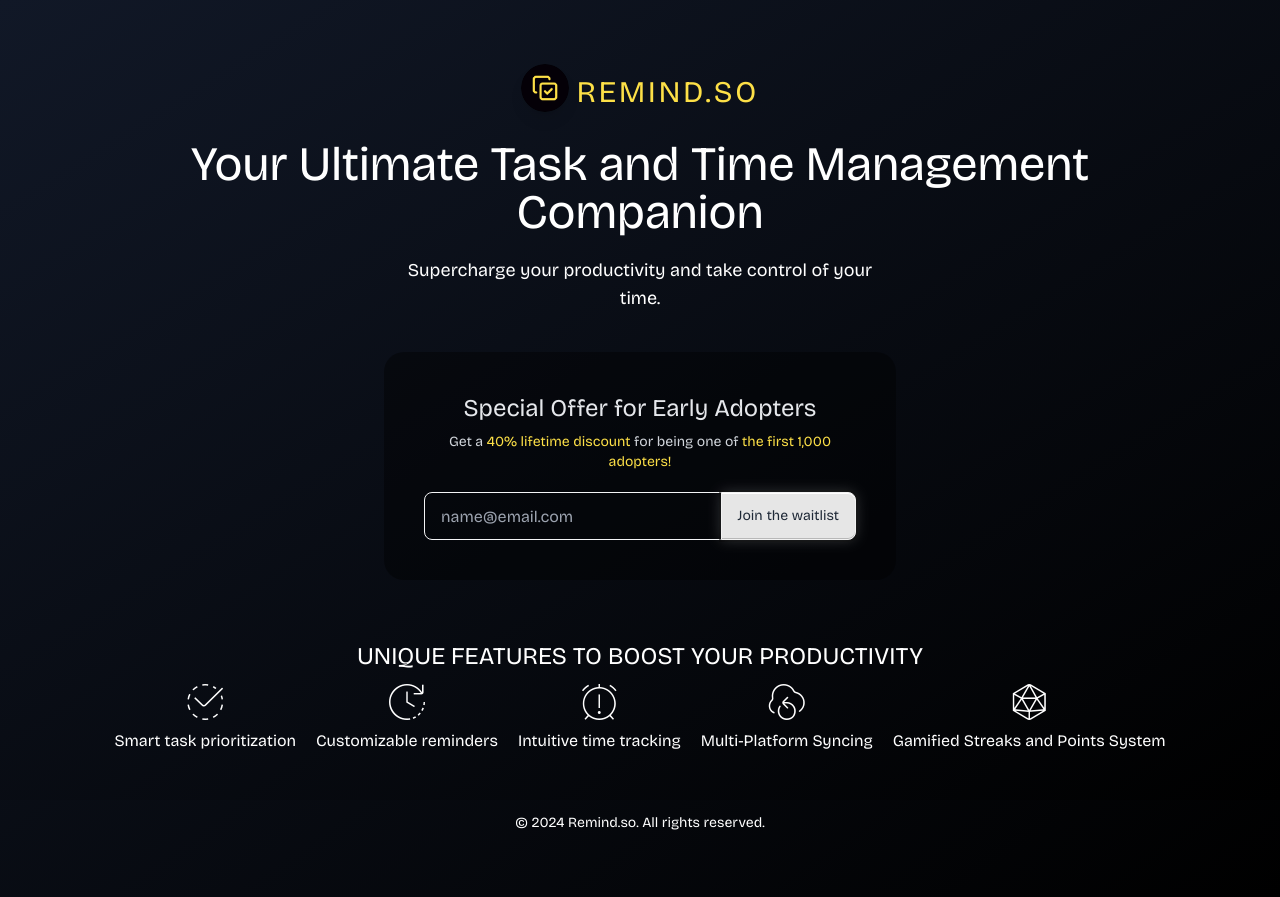
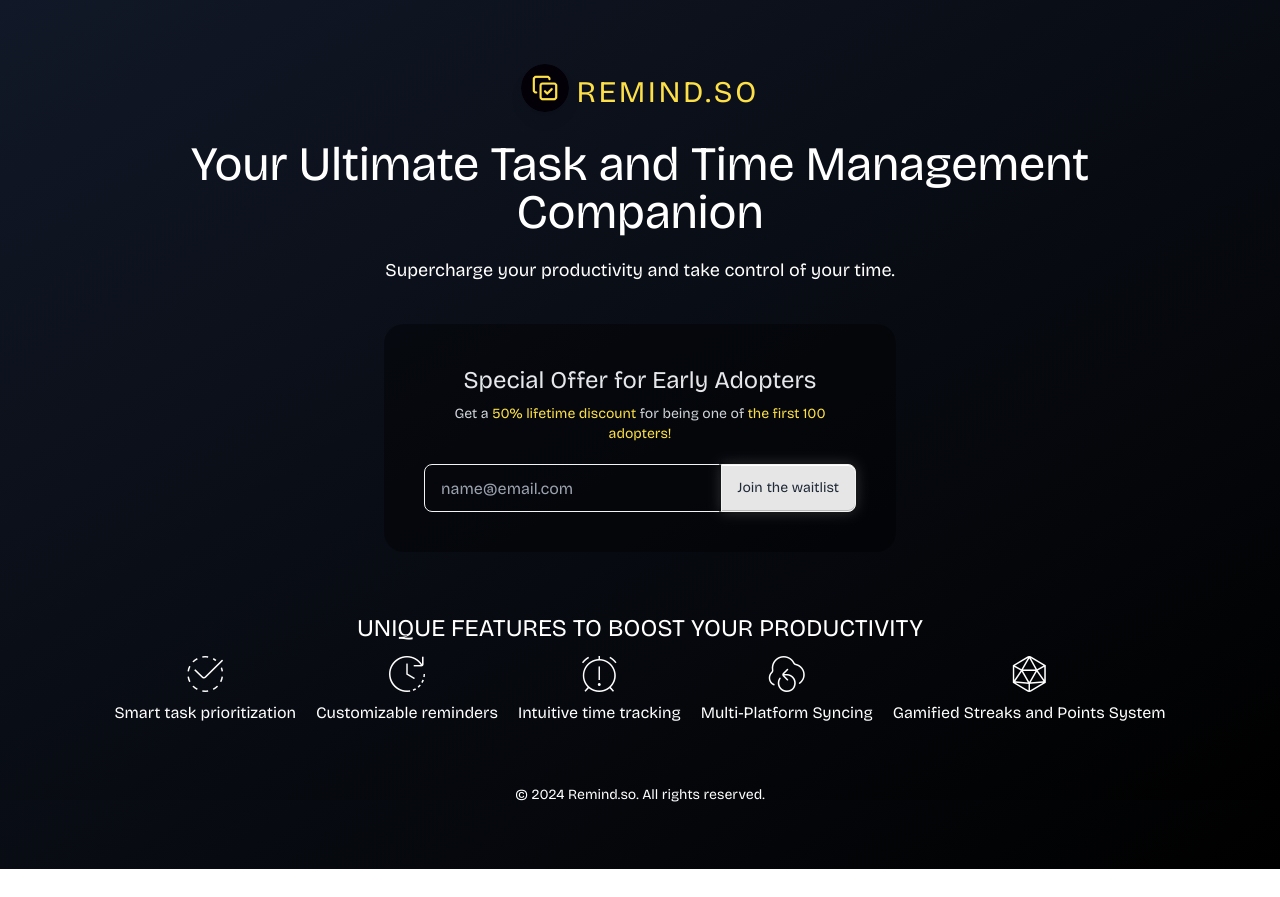
Before and after one commit to Okeke-Divine/remind-so, a Next.js app: page / in a window 1280 px wide. After the commit the page ends 869 px from the top, so only its background shows below. Built offline with nearby package versions, Linux system fonts and the light colour scheme.

Commit message:
Updated the waitlist page

```diff
--- a/src/components/waitlist/WaitListForm.jsx
+++ b/src/components/waitlist/WaitListForm.jsx
@@ -45,16 +45,16 @@ export default function WaitListForm() {
             <div className="flex justify-center">
                 {success ? (<>
                     <div>
-                        <div className="w-[90%] md:w-[40vw] my-10 bg-black p-10 rounded-[20px] app-text-white bg-opacity-40">
+                        <div className="w-[90%] md:w-[40vw] my-10 bg-black p-5 md:p-10 rounded-[20px] app-text-white bg-opacity-40">
                             <h3 className="text-center">Thank You for Joining the Waitlist!</h3>
                         </div>
                     </div>
                 </>) : (<>
-                    <form className="w-[90%] md:w-[40vw] my-10 bg-black p-10 rounded-[20px] app-text-white bg-opacity-40" onSubmit={addToWaitlist}>
+                    <form className="w-[90%] md:w-[40vw] my-10 bg-black p-5 md:p-10 rounded-[20px] app-text-white bg-opacity-40" onSubmit={addToWaitlist}>
                         <div>
 
                             <h3 className="text-gray-200 text-center">Special Offer for Early Adopters</h3>
-                            <h3 className="mt-2 mb-5 text-sm text-gray-300 text-center">Get a <b className="text-yellow-300">40% lifetime discount</b> for being one of <b className="text-yellow-300">the first 1,000 adopters!</b></h3>
+                            <h3 className="mt-2 mb-5 text-sm text-gray-300 text-center">Get a <b className="text-yellow-300">50% lifetime discount</b> for being one of <b className="text-yellow-300">the first 100 adopters!</b></h3>
                             <p className="mb-2 text-red-500 font-semibold">{error}</p>
 
                             {/* first name */}
--- a/src/components/waitlist/WaitListPage.jsx
+++ b/src/components/waitlist/WaitListPage.jsx
@@ -13,7 +13,7 @@ const features = [
 export default function WaitListPage() {
     return (
         <div className="relative w-full min-h-[100vh] bg-gradient-to-br from-gray-900 to-black">
-            {/* Background Image */}
+            {/* BackgroRequest for FHIR Health Exchange (FHEx) Demound Image */}
             <div
                 className="fixed inset-0 bg-cover bg-center"
             ></div>
@@ -37,7 +37,7 @@ export default function WaitListPage() {
 
                 <div className="mt-5">
                     <div className="flex justify-center">
-                        <p className="text-center max-w-[500px] font-semibold text-lg">Supercharge your productivity and take control of your time.
+                        <p className="text-center max-w-[550px] font-semibold text-lg">Supercharge your productivity and take control of your time.
                             {/* Remind.so is here to revolutionize the way you manage your to-dos, schedules, and tasks. */}
                         </p>
                     </div>
```
